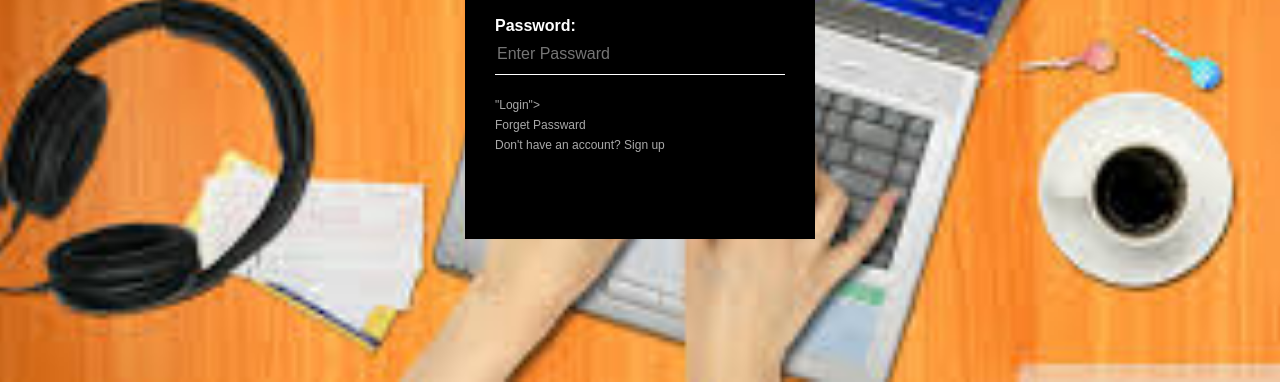
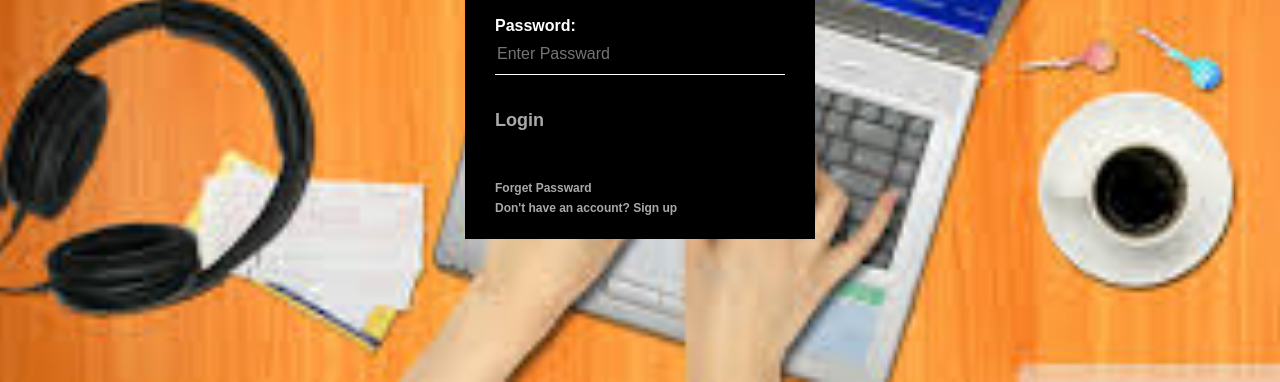
Before and after one commit to cseportal/myportfolio, a plain HTML site: page login.html in a window 1280 px wide. Shown: the part 418-800 px from the top of the page. Drawn offline with Linux system fonts and the light colour scheme.

Commit message:
Update login.html

```diff
--- a/login.html
+++ b/login.html
@@ -11,7 +11,7 @@
 	<input type="text" name="uname" placeholder="Enter Username" autocomplete="off">
 	<p>Password:</p>
 	<input type="password" name="pname" placeholder="Enter Passward" autocomplete="off">
-	<a href="adminpanel.html"<input type="submit" name="submit" value=>"Login"><br></a>
+	<a href="adminpanel.html"<input type="submit" name="submit" value=><h2>Login<h2></a><br>
 		<!--<a href="adminpanel.html" type="submit" name="submit" value="Login"></a>-->
 	<a href="">Forget Passward</a><br>
 	<a href="signup.html" target="" title="Nazim" alink="black">Don't have an account? Sign up</a>
```
